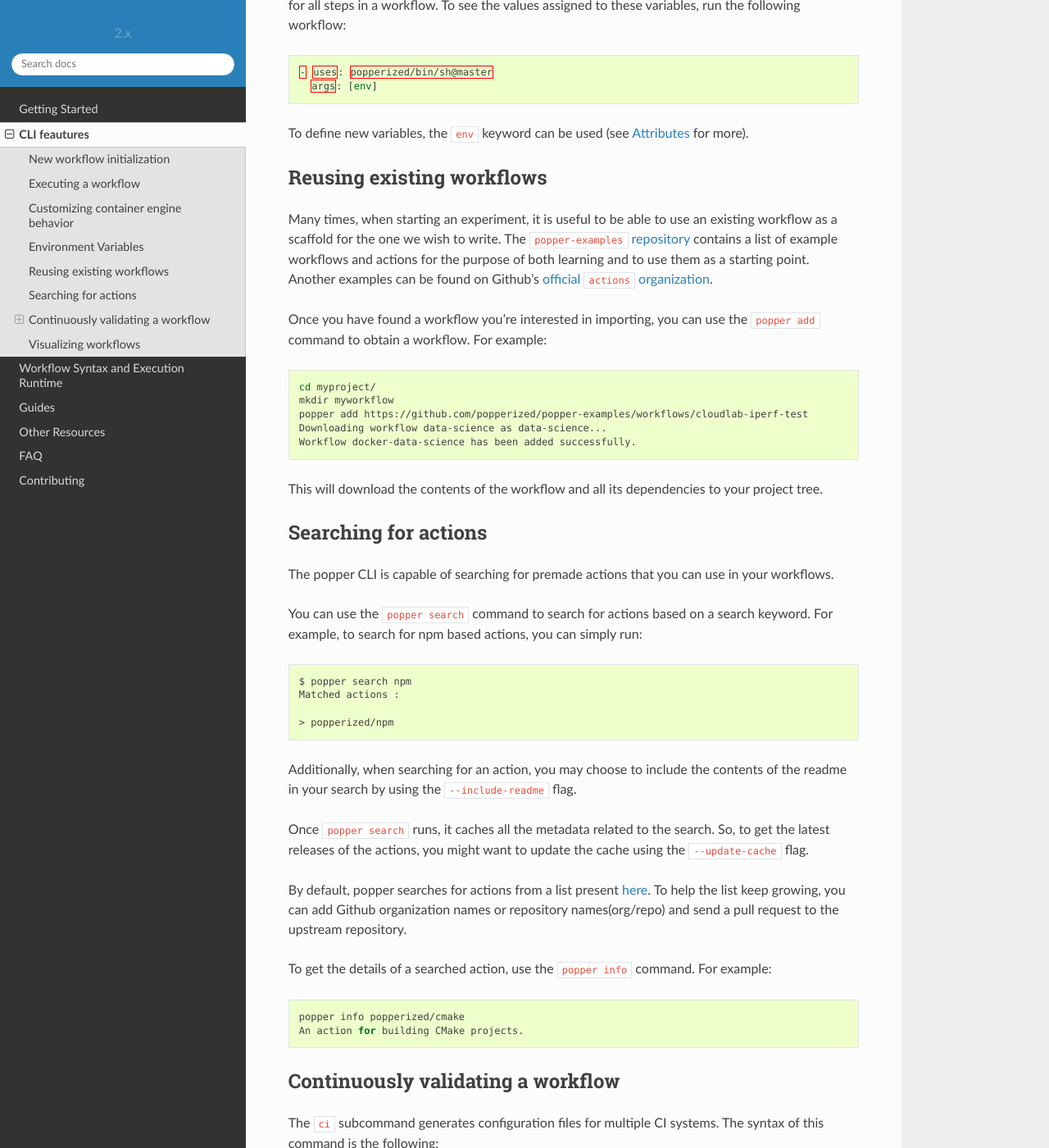
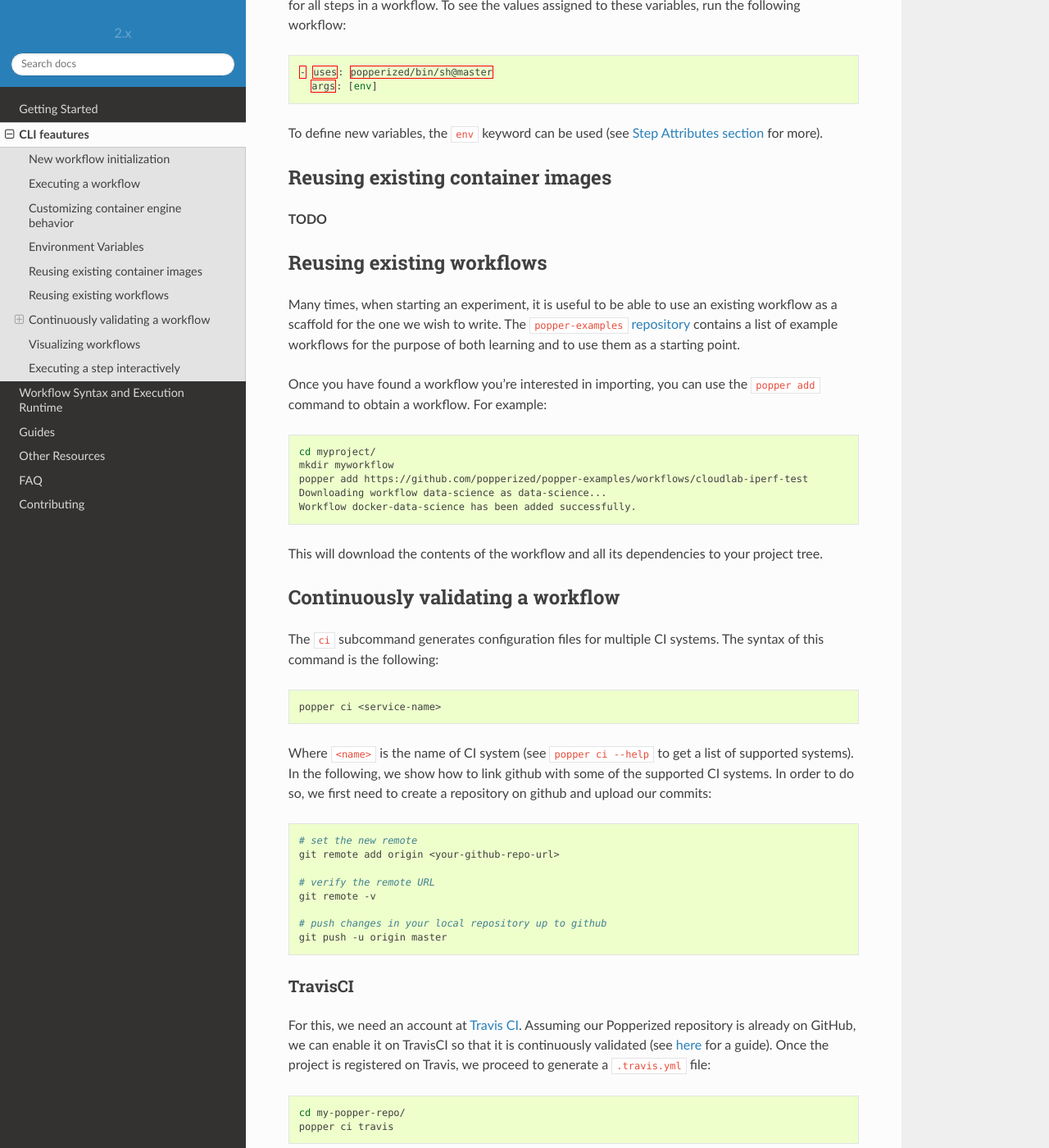
Before and after one commit to getpopper/popper, a Sphinx documentation site: the page built from docs/sections/cli_features.md, in a window 1280 px wide and 1400 px high, scrolled down 1979 px. Shown: the whole window at 82% size. Built offline with Sphinx 7.4.7 and the Read the Docs theme 2.0.0, drawn with Linux system fonts in a browser that asks for light colours; some of the changed text lies outside the part shown.

Commit message:
Remove last references to Github Actions
[skip ci]

````diff
--- a/docs/sections/cli_features.md
+++ b/docs/sections/cli_features.md
@@ -106,10 +106,14 @@ following workflow:
   args: [env]
 ```
 
-To define new variables, the `env` keyword can be used (see [
-Attributes][act-attr] for more).
+To define new variables, the `env` keyword can be used (see [Step
+Attributes section][act-attr] for more).
 
-[act-attr]: gha_workflows.html#action-attributes
+[act-attr]: cn_workflows.html#workflow-step
+
+## Reusing existing container images
+
+**TODO**
 
 ## Reusing existing workflows
 
@@ -117,10 +121,8 @@ Many times, when starting an experiment, it is useful to be able to use
 an existing workflow as a scaffold for the one we wish to write. The
 [`popper-examples`
 repository](https://github.com/popperized/popper-examples) contains a
-list of example workflows and actions for the purpose of both learning
-and to use them as a starting point. Another examples can be found on
-Github's [official `actions`
-organization](https://github.com/actions).
+list of example workflows for the purpose of both learning and to use
+them as a starting point.
 
 Once you have found a workflow you're interested in importing, you can
 use the `popper add` command to obtain a workflow. For example:
@@ -135,47 +137,6 @@ Workflow docker-data-science has been added successfully.
 
 This will download the contents of the workflow and all its
 dependencies to your project tree.
-
-
-## Searching for actions
-
-The popper CLI is capable of searching for premade actions that
-you can use in your workflows.
-
-You can use the `popper search` command to search for actions
-based on a search keyword. For example, to search for npm based actions,
-you can simply run:
-
-```bash
-$ popper search npm
-Matched actions :
-
-> popperized/npm
-```
-
-Additionally, when searching for an action, you may choose to include
-the contents of the readme in your search by using the `--include-readme`
-flag.
-
-Once `popper search` runs, it caches all the metadata related to the
-search. So, to get the latest releases of the actions, you might want
-to update the cache using the `--update-cache` flag.
-
-By default, popper searches for actions from a list present
-[here](https://github.com/systemslab/popper/blob/master/cli/resources/search_sources.yml).
-To help the list keep growing, you can add Github organization names
-or repository names(org/repo) and send a pull request to the upstream
-repository.
-
-
-To get the details of a searched action, use the `popper info`
-command. For example:
-
-```bash
-popper info popperized/cmake
-An action for building CMake projects.
-```
-
 
 ## Continuously validating a workflow
 
@@ -319,3 +280,7 @@ The above generates a `wf.png` file depicting the workflow.
 Alternatively you can use the <http://www.webgraphviz.com/> website to
 generate a graph by copy-pasting the output of the `popper dot`
 command.
+
+## Executing a step interactively
+
+**TODO**
````
Also changed, not shown: docs/sections/faq.md (+3 -2 lines), docs/sections/getting_started.md (+3 -4 lines), docs/sections/guides.md (+62 -197 lines), docs/sections/other_resources.md (+1 -6 lines).
